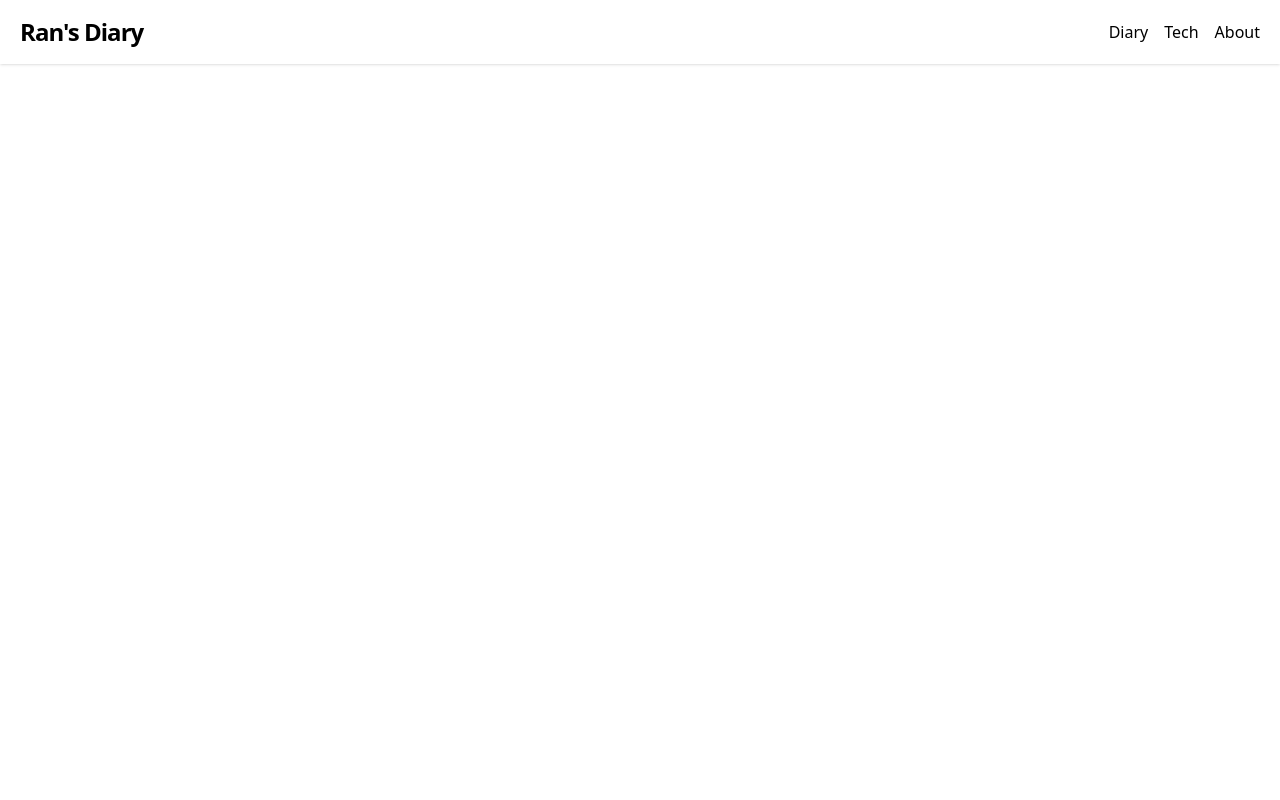
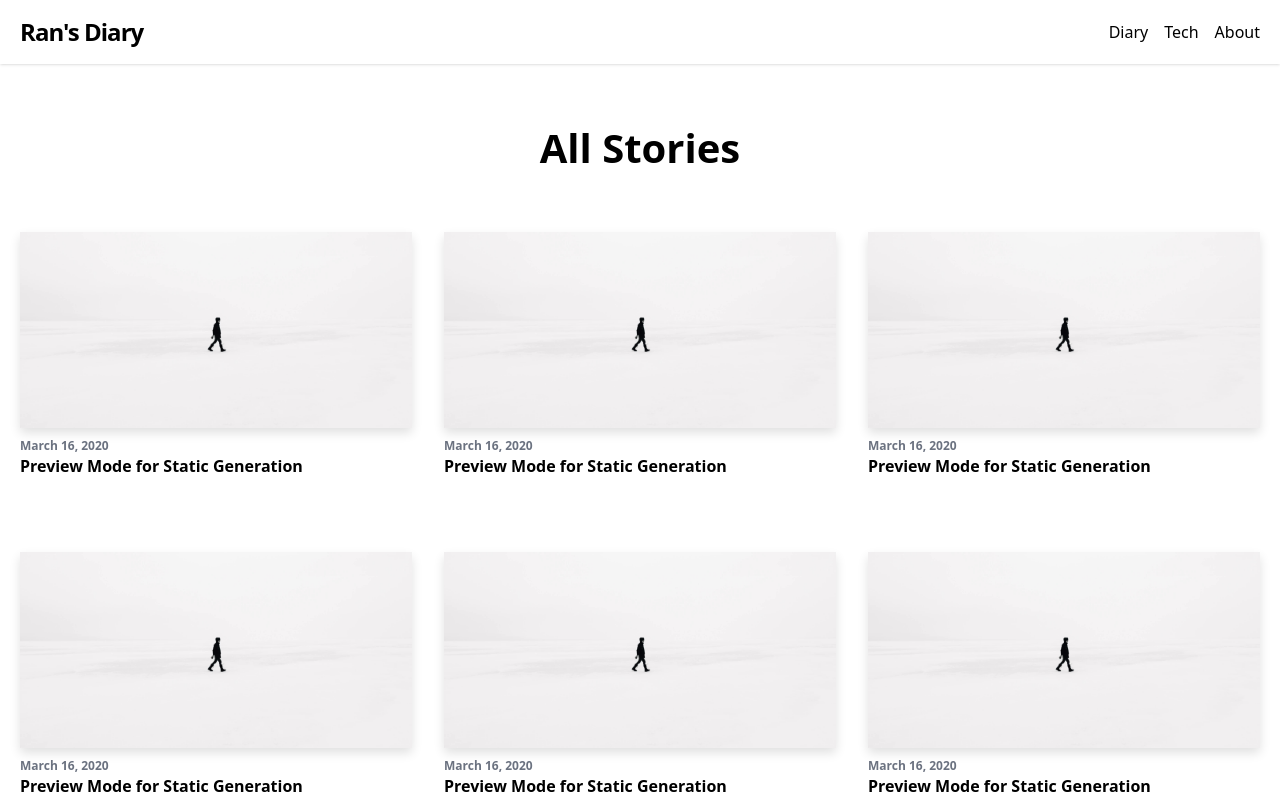
Before and after one commit to Masurun/blog-app, a Next.js app: page /blog/diary in a window 1280 px wide. Shown: the top 800 px of the page. Built offline with nearby package versions, Linux system fonts and the light colour scheme.

Commit message:
Update page.tsx

```diff
--- a/src/app/blog/diary/page.tsx
+++ b/src/app/blog/diary/page.tsx
@@ -1,14 +1,44 @@
 import { getAllPosts } from "@/lib/api";
 import Container from "@/app/_components/container";
+import { AllStories } from "@/app/_components/all-stories";
+import { Post } from "@/interfaces/post";
 
-export default async function Page() {
-  const allPosts = await getAllPosts();
-  const totalPages = Math.ceil(allPosts.length / 9);
+type PageProps = {
+  params: {
+    page: string;
+  };
+};
+
+const POSTS_PER_PAGE = 9;
+
+export default async function Page({ params }: PageProps) {
+  const allPosts: Post[] = await getAllPosts();
+  const totalPages = Math.ceil(allPosts.length / POSTS_PER_PAGE);
+  const currentPage = parseInt(params.page) || 1;
+  const startIndex = (currentPage - 1) * POSTS_PER_PAGE;
+  const selectedPosts = allPosts.slice(startIndex, startIndex + POSTS_PER_PAGE);
 
   return (
     <main className="py-16">
       <Container>
+        <AllStories
+          title="All Stories"
+          link="/all-stories"
+          initialPosts={selectedPosts}
+          totalPages={totalPages}
+        />
       </Container>
     </main>
   );
 }
+
+// すべてのページの静的パスを生成
+export async function generateStaticParams() {
+  const allPosts = await getAllPosts();
+  const totalPages = Math.ceil(allPosts.length / POSTS_PER_PAGE);
+
+  // 1ページからtotalPagesまでのパスを生成
+  return Array.from({ length: totalPages }, (_, index) => ({
+    page: (index + 1).toString(),
+  }));
+}
```
